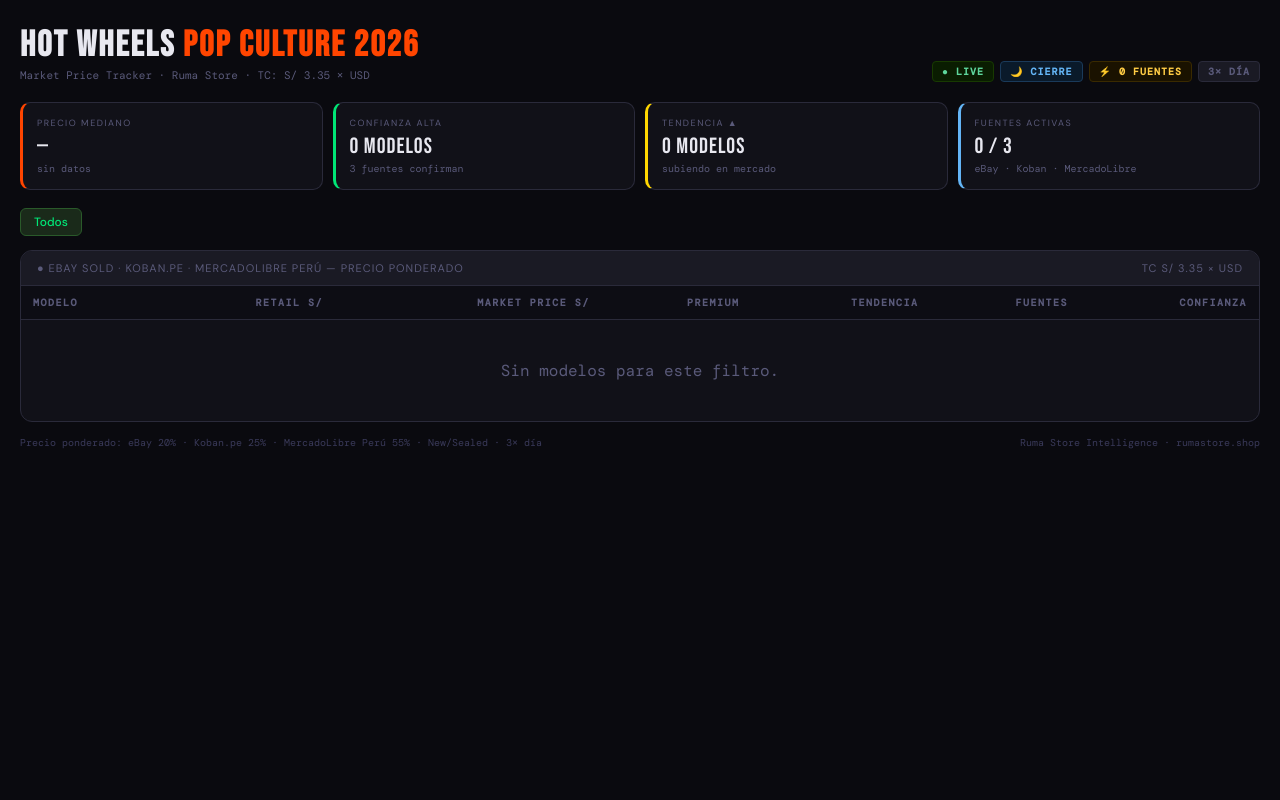
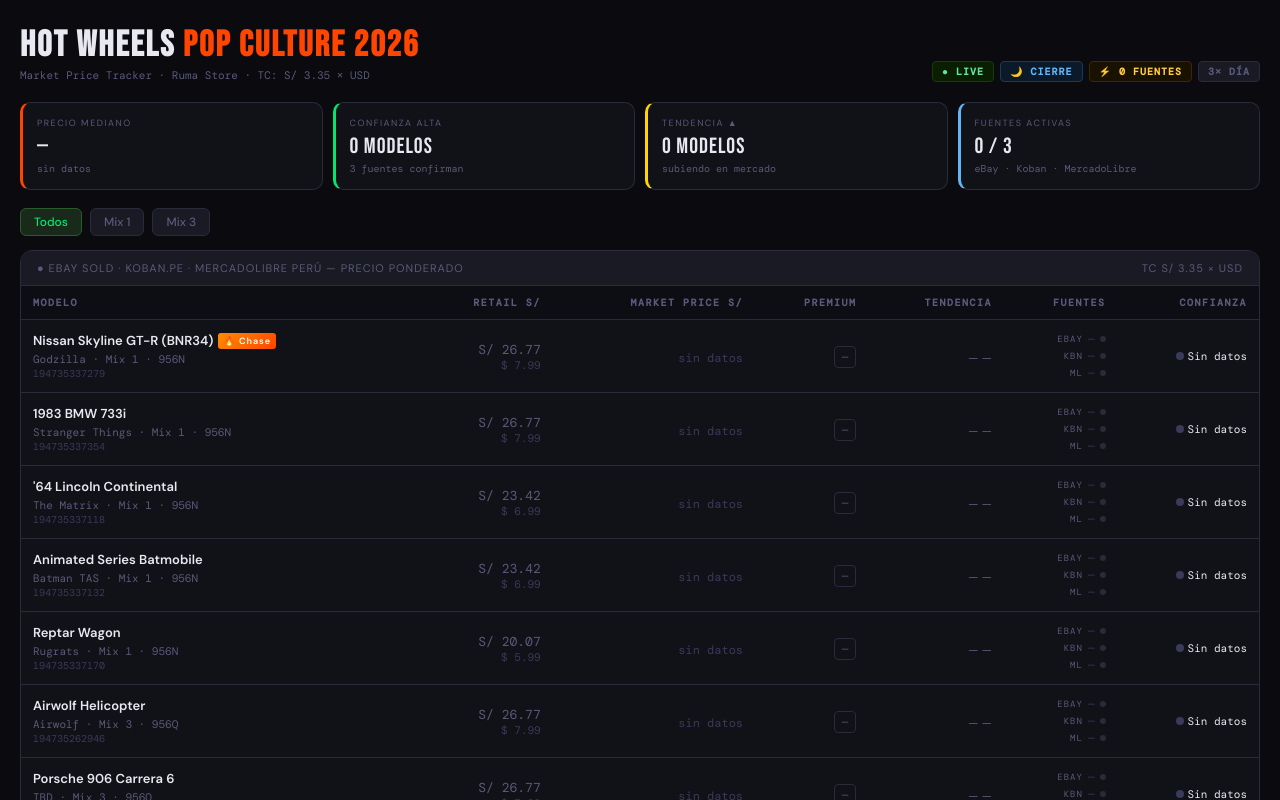
Before and after one commit to yochcas-ai/rumastore-tracker, a React (Vite) app: page / in a window 1280 px wide. Shown: the top 800 px of the page. Built offline with nearby package versions, Linux system fonts and the light colour scheme.

Commit message:
fix: add CARS_FALLBACK so mixes always render even with empty prices.json

```diff
--- a/src/App.jsx
+++ b/src/App.jsx
@@ -137,6 +137,21 @@
 @media(max-width:500px)  { h1{font-size:24px} td{padding:9px 7px} }
 `;
 
+// ─── CATÁLOGO FALLBACK ─────────────────────────────────────────────────────
+// Siempre visible aunque prices.json esté vacío o el fetch aún no haya corrido
+const CARS_FALLBACK = [
+  { mix:"Mix 1", code:"956N", name:"Nissan Skyline GT-R (BNR34)", franchise:"Godzilla",         upc:"194735337279", retail:7.99, chase:true  },
+  { mix:"Mix 1", code:"956N", name:"1983 BMW 733i",                franchise:"Stranger Things",  upc:"194735337354", retail:7.99, chase:false },
+  { mix:"Mix 1", code:"956N", name:"'64 Lincoln Continental",      franchise:"The Matrix",       upc:"194735337118", retail:6.99, chase:false },
+  { mix:"Mix 1", code:"956N", name:"Animated Series Batmobile",    franchise:"Batman TAS",       upc:"194735337132", retail:6.99, chase:false },
+  { mix:"Mix 1", code:"956N", name:"Reptar Wagon",                 franchise:"Rugrats",          upc:"194735337170", retail:5.99, chase:false },
+  { mix:"Mix 3", code:"956Q", name:"Airwolf Helicopter",           franchise:"Airwolf",          upc:"194735262946", retail:7.99, chase:false },
+  { mix:"Mix 3", code:"956Q", name:"Porsche 906 Carrera 6",        franchise:"TBD",              upc:"194735337316", retail:7.99, chase:false },
+  { mix:"Mix 3", code:"956Q", name:"H.I.S.S. Tank",               franchise:"G.I. Joe",         upc:"194735337194", retail:7.99, chase:true  },
+  { mix:"Mix 3", code:"956Q", name:"Custom GMC Panel Van",         franchise:"TBD",              upc:"194735337255", retail:6.99, chase:false },
+  { mix:"Mix 3", code:"956Q", name:"Spider-Mobile",                franchise:"Marvel Spider-Man",upc:"194735337187", retail:6.99, chase:false },
+];
+
 // ─── COMPONENT ─────────────────────────────────────────────────────────────
 export default function App() {
   const [data,    setData]    = useState(null);
@@ -156,7 +171,8 @@
     load();
   }, []);
 
-  const cars   = data?.cars   || [];
+  // Usar cars del JSON si existen, si no usar el fallback hardcodeado
+  const cars   = (data?.cars?.length ? data.cars : CARS_FALLBACK);
   const prices = data?.prices || {};
   const tc     = data?.tc     || 3.35;
   const mixes  = [...new Set(cars.map(c => c.mix))];
```
